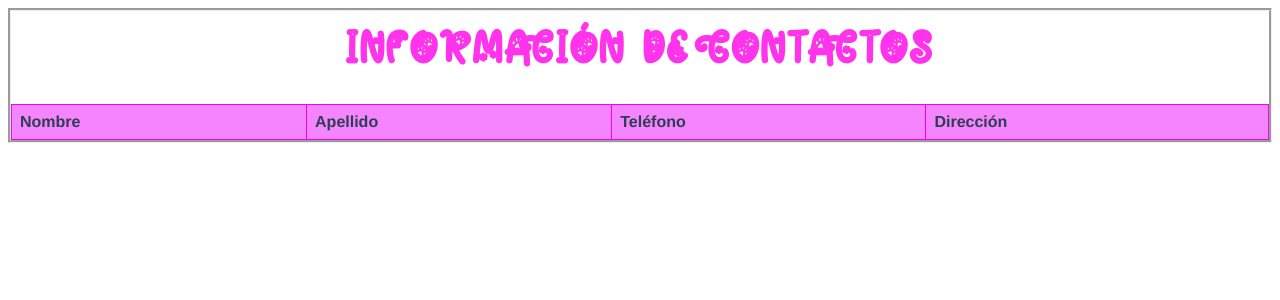
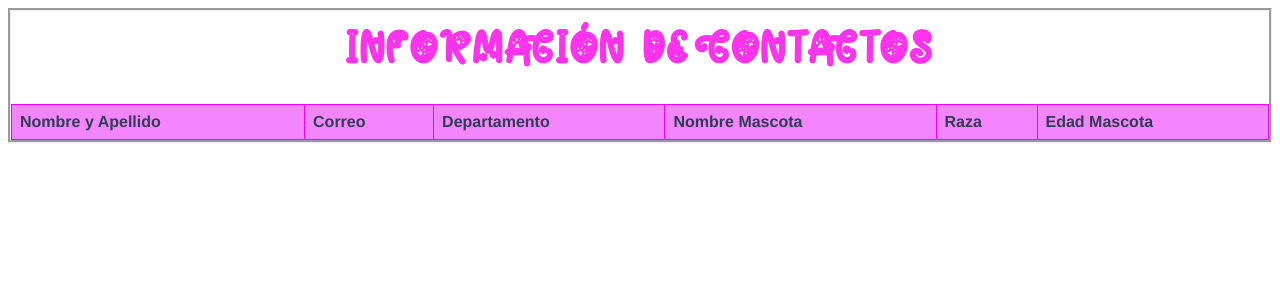
Before and after one commit to Valcoing095/patiGarras, a Vue app: page /users in a window 1280 px wide. Shown: the top 300 px of the page. Built offline with nearby package versions, Linux system fonts and the light colour scheme.

Commit message:
ya funciona

```diff
--- a/src/components/UsersComponent.vue
+++ b/src/components/UsersComponent.vue
@@ -1,38 +1,52 @@
 <template>
     <div>
       <h1 class="title">Información de Contactos</h1>
-      <table>
+      <table border="1">
         <thead>
           <tr>
-            <th>Nombre</th>
-            <th>Apellido</th>
-            <th>Teléfono</th>
-            <th>Dirección</th>
+            <th>Nombre y Apellido</th>
+            <th>Correo</th>
+            <th>Departamento</th>
+            <th>Nombre Mascota</th>
+            <th>Raza</th>
+            <th>Edad Mascota</th>
           </tr>
         </thead>
         <tbody>
-          <tr v-for="(contact, index) in contactList" :key="index">
-            <td>{{ contact.nombre }}</td>
-            <td>{{ contact.apellido }}</td>
-            <td>{{ contact.telefono }}</td>
-            <td>{{ contact.direccion }}</td>
-          </tr>
+            <tr v-for="(dato, index) in datos" :key="index">
+                <td>{{ dato.nombre }}</td>
+                <td>{{ dato.correo }}</td>
+                <td>{{ dato.direccion }}</td>
+                <td>{{ dato.nomreMascota }}</td>
+                <td>{{ dato.raza }}</td>
+                <td>{{ dato.edadMascota }}</td>
+            </tr>
         </tbody>
       </table>
     </div>
   </template>
 
-  <script>
+<script>
   export default {
-    name: 'UserComponent',
-    props: {
     data() {
       return {
+        datos: []
       };
+    },
+    mounted() {
+      this.obtenerDatosLocalStorage();
+    },
+    methods: {
+      obtenerDatosLocalStorage() {
+        const datosLocalStorage = localStorage.getItem('datos');
+        if (datosLocalStorage) {
+          this.datos = JSON.parse(datosLocalStorage);
+        }
+      }
     }
-        }
-    }
-  </script>
+  };
+</script>
+
 
 <style scoped>
     @font-face {
--- a/src/store/index.js
+++ b/src/store/index.js
@@ -26,6 +26,7 @@ export default createStore({
       datos.push(newPerson);
       localStorage.setItem('datos', JSON.stringify(datos));
       alert('Dato guardado correctamente: ' + newPerson);
+      location.href ="/users";
       commit('actualizarPersona', newPerson);
     },
   },
```
